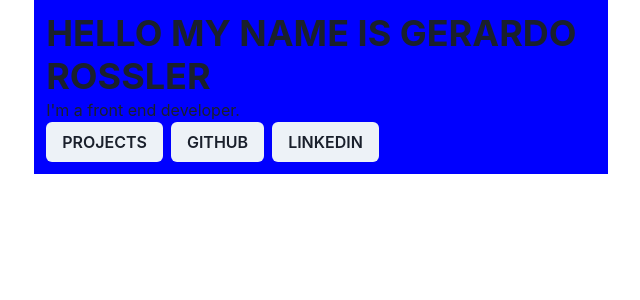
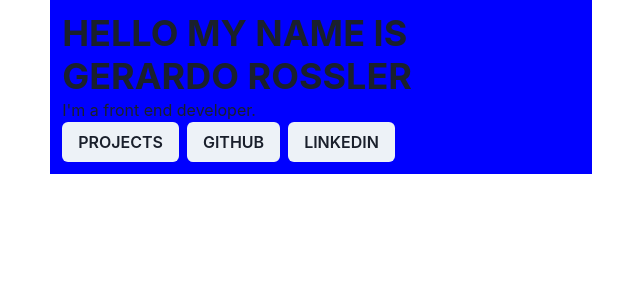
Before and after one commit to g-rossler/Portafolio, a JavaScript app: page / in a window 1280 px wide. Shown: the top 300 px of the page, without its empty margins (319-959 px from the left). Built offline with nearby package versions, Linux system fonts and the light colour scheme.

Commit message:
Delete import of unused form component

```diff
--- a/src/components/Main.js
+++ b/src/components/Main.js
@@ -1,10 +1,15 @@
 import {
-  Flex, Heading, ButtonGroup, Button, Text,
+  Flex,
+  Heading,
+  ButtonGroup,
+  Button,
+  Text,
+  Container,
 } from '@chakra-ui/react';
-import Form from './Form-Contact';
 
 export default function Main() {
   return (
+    <Container w="full">
       <Flex id="main" direction="column">
         <Flex
           id="main-introduccion"
@@ -126,8 +131,8 @@ export default function Main() {
           </div>
         </div>
       </section>
-      <Form />
       */}
       </Flex>
+    </Container>
   );
 }
```
Lines whose indentation alone changed are shown as unchanged.
